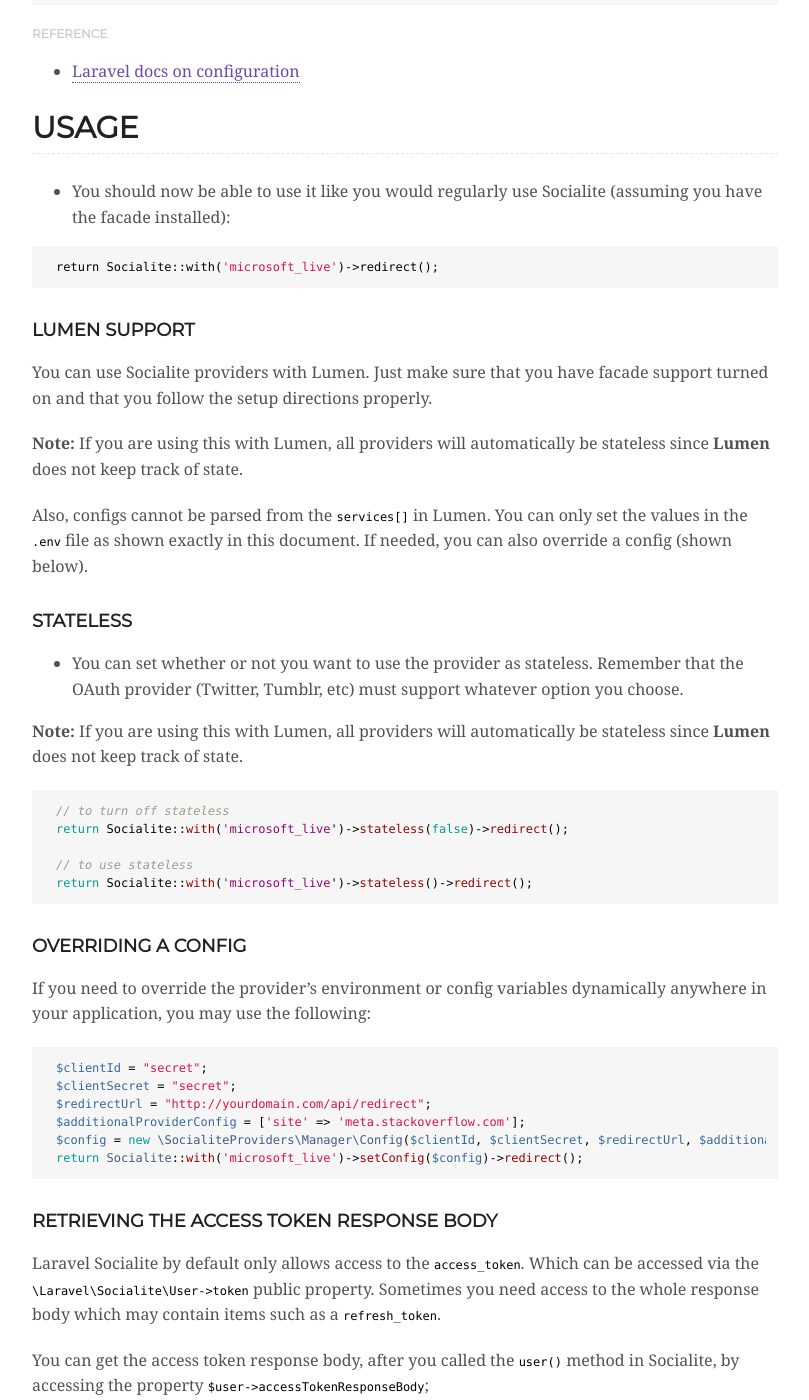
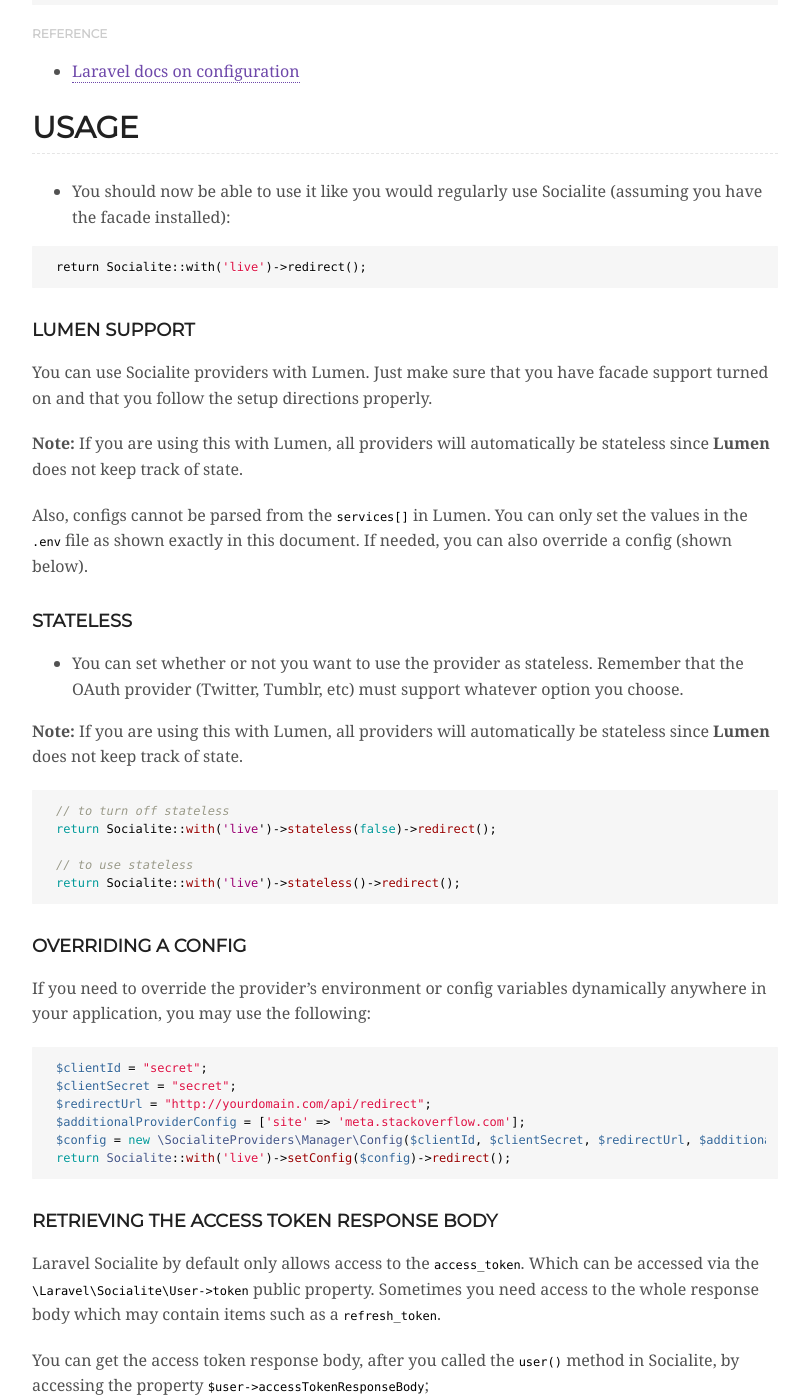
Before and after one commit to SocialiteProviders/socialiteproviders.github.io, a Jekyll site: the page built from _providers/MicrosoftLive.md, in a window 1280 px wide and 1400 px high, scrolled down 2249 px. Shown: the whole window, without its empty margins (349-1158 px from the left). Built offline with Jekyll 4.4.1, drawn with Linux system fonts in a browser that asks for light colours; nearby versions of some CDN libraries; some web fonts are replaced; part of the change alters nothing that is shown; some of the changed text lies outside the part shown.

Commit message:
Fix provider aliases in docs

````diff
--- a/_includes/provider/_usage.md
+++ b/_includes/provider/_usage.md
@@ -1,7 +1,7 @@
 * You should now be able to use it like you would regularly use Socialite (assuming you have the facade installed):
 
 ```php
-return Socialite::with('{{ name | downcase | remove: '.' | replace:' ','_' }}')->redirect();
+return Socialite::with('{{ socialite_name }}')->redirect();
 ```
 
 ### Lumen Support
@@ -22,10 +22,10 @@ Also, configs cannot be parsed from the `services[]` in Lumen.  You can only set
 
 ```php
 // to turn off stateless
-return Socialite::with('{{ name | downcase | remove: '.' | replace:' ','_' }}')->stateless(false)->redirect();
+return Socialite::with('{{ socialite_name }}')->stateless(false)->redirect();
 
 // to use stateless
-return Socialite::with('{{ name | downcase | remove: '.' | replace:' ','_' }}')->stateless()->redirect();
+return Socialite::with('{{ socialite_name }}')->stateless()->redirect();
 ```
 
 
@@ -39,7 +39,7 @@ $clientSecret = "secret";
 $redirectUrl = "http://yourdomain.com/api/redirect";
 $additionalProviderConfig = ['site' => 'meta.stackoverflow.com'];
 $config = new \SocialiteProviders\Manager\Config($clientId, $clientSecret, $redirectUrl, $additionalProviderConfig);
-return Socialite::with('{{ name | downcase | remove: '.' | replace:' ','_' }}')->setConfig($config)->redirect();
+return Socialite::with('{{ socialite_name }}')->setConfig($config)->redirect();
 ```
 
 ### Retrieving the Access Token Response Body
@@ -51,10 +51,11 @@ may contain items such as a `refresh_token`.
 You can get the access token response body, after you called the `user()` method in Socialite, by accessing the property `$user->accessTokenResponseBody`;
 
 ```php
-$user = Socialite::driver('{{ name | downcase | remove: '.' | replace:' ','_' }}')->user();
+$user = Socialite::driver('{{ socialite_name }}')->user();
 $accessTokenResponseBody = $user->accessTokenResponseBody;
 ```
 
+{{ socialite_name }}
 
 #### Reference
 
--- a/_includes/provider/provider.md
+++ b/_includes/provider/provider.md
@@ -13,8 +13,11 @@
             {% assign socialite_name = provider.socialite_name %}
             {% assign provider_key = provider.socialite_name | upcase %}
         {% else %}
+            {% assign socialite_name = name | downcase %}
             {% assign provider_key = name %}
         {% endif %}
+
+        {% assign socialite_name = socialite_name | remove: '.' | replace:' ','_' %}
 
         {% assign extra_service_lines = provider.extra_service_lines %}
         {% assign extra_env_lines = provider.extra_env_lines %}
````
